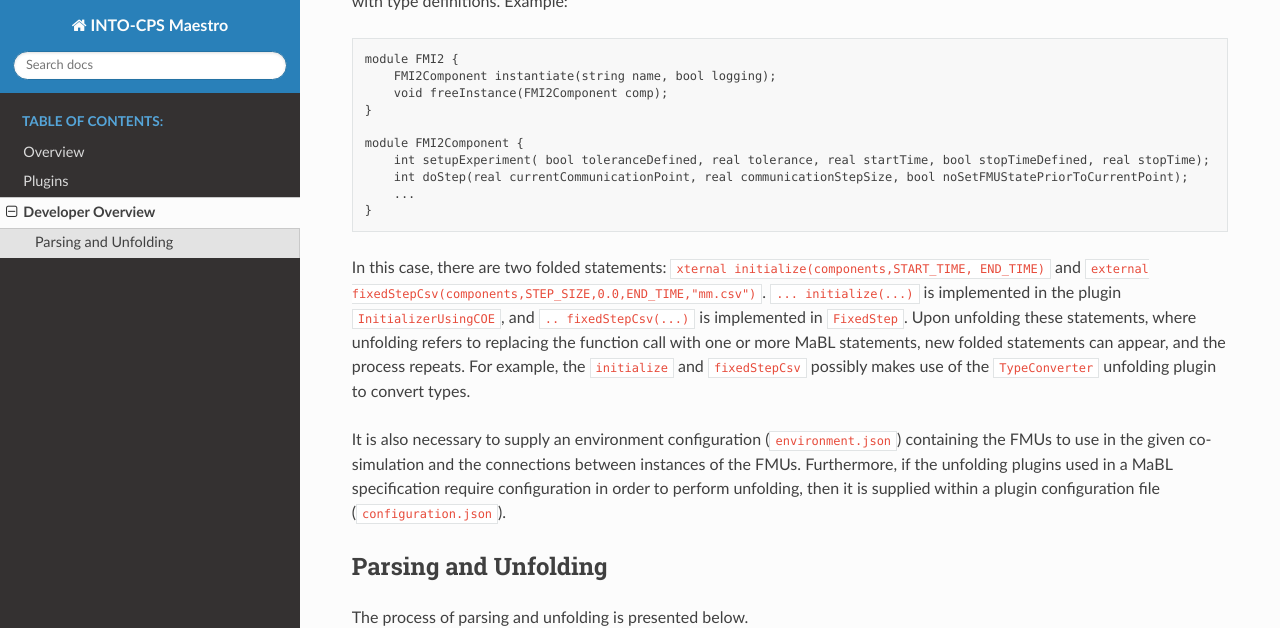
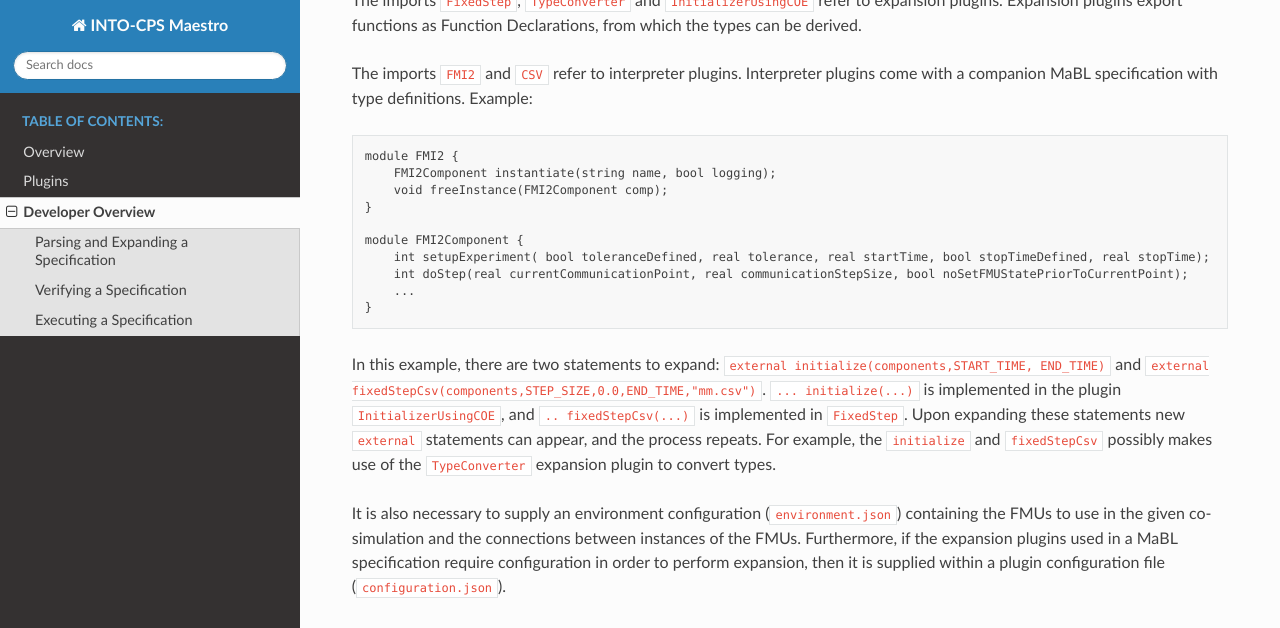
Before and after one commit to INTO-CPS-Association/maestro, a Sphinx documentation site: the page built from docs/developer-overview.rst, in a window 1280 px wide and 1400 px high, scrolled down 956 px. Shown: the top 628 px of the window. Built offline with Sphinx 7.4.7 and the Read the Docs theme 2.0.0, drawn with Linux system fonts in a browser that asks for light colours; some of the changed text lies outside the part shown.

Commit message:
Updated developer overview

```diff
--- a/docs/developer-overview.rst
+++ b/docs/developer-overview.rst
@@ -1,11 +1,14 @@
 Developer Overview
 ===================
 This page presents an extended overview of the Maestro 2 approach to co-simulation and the different components.
-The figures presented on this page does not match one-to-one with the implementation.
+The figures presented on this page is to outline the implementation and not does not correspond one-to-one.
+Furthermore, the figures mainly presents sunny-day scenarios.
 
 An initial MaBL specification is passed to Maestro.
-A MaBL specification can be folded in the sense that it relies on unfolding plugins to unfold statements until it has been fully unfolded.
-The example below shows a folded MaBL specification and will be explained below.
+A MaBL specification can be non-expanded in the sense that it relies on expansion plugins to expand statements until
+the specification has been fully expanded, in which case it should be executable. This is similar in nature to `macro expansion`.
+
+The example below shows a non-expanded MaBL specification, as it contains statements marked with :code:`external`, which means they have to be expanded.
 
 .. code-block:: none
 
@@ -38,10 +41,10 @@ The example below shows a folded MaBL specification and will be explained below.
         unload(SingleWatertank);
     }
 
-The imports :code:`FixedStep`, :code:`TypeConverter` and :code:`InitializerUsingCOE` refer to unfolding plugins.
-Unfolding plugins export functions as Function Declarations, from which the types can be derived.
+The imports :code:`FixedStep`, :code:`TypeConverter` and :code:`InitializerUsingCOE` refer to expansion plugins.
+Expansion plugins export functions as Function Declarations, from which the types can be derived.
 
-The imports :code:`FMI2` refer and :code:`CSV` refer to interpreter plugins.
+The imports :code:`FMI2` and :code:`CSV` refer to interpreter plugins.
 Interpreter plugins come with a companion MaBL specification with type definitions.
 Example:
 
@@ -58,17 +61,17 @@ Example:
         ...
     }
 
-In this case, there are two folded statements: :code:`xternal initialize(components,START_TIME, END_TIME)` and :code:`external fixedStepCsv(components,STEP_SIZE,0.0,END_TIME,"mm.csv")`.
+In this example, there are two statements to expand: :code:`external initialize(components,START_TIME, END_TIME)` and :code:`external fixedStepCsv(components,STEP_SIZE,0.0,END_TIME,"mm.csv")`.
 :code:`... initialize(...)` is implemented in the plugin :code:`InitializerUsingCOE`, and :code:`.. fixedStepCsv(...)` is implemented in :code:`FixedStep`.
-Upon unfolding these statements, where unfolding refers to replacing the function call with one or more MaBL statements, new folded statements can appear, and the process repeats.
-For example, the :code:`initialize` and :code:`fixedStepCsv` possibly makes use of the :code:`TypeConverter` unfolding plugin to convert types.
+Upon expanding these statements new :code:`external` statements can appear, and the process repeats.
+For example, the :code:`initialize` and :code:`fixedStepCsv` possibly makes use of the :code:`TypeConverter` expansion plugin to convert types.
 
 It is also necessary to supply an environment configuration (:code:`environment.json`) containing the FMUs to use in the given co-simulation and the connections between instances of the FMUs.
-Furthermore, if the unfolding plugins used in a MaBL specification require configuration in order to perform unfolding, then it is supplied within a plugin configuration file (:code:`configuration.json`).
+Furthermore, if the expansion plugins used in a MaBL specification require configuration in order to perform expansion, then it is supplied within a plugin configuration file (:code:`configuration.json`).
 
-Parsing and Unfolding
-----------------------
-The process of parsing and unfolding is presented below.
+Parsing and Expanding a Specification
+-------------------------------------
+The process of parsing and expanding is presented below.
 
 .. uml::
 
@@ -77,48 +80,78 @@ The process of parsing and unfolding is presented below.
 
     actor User #red
     participant Maestro
+    participant FMI2FrameworkEnvParser
     participant "MablSpecification\nGenerator" as MablSpecGen
 
     User -> Maestro: PerformCosimulation(environment.json, \nconfiguration.json, spec.mabl)
-    Maestro -> UnitRelationShip: parse(environment.json)
-    Maestro <-- UnitRelationShip: environment
+    Maestro -> FMI2FrameworkEnvParser: parse(environment.json)
+    Maestro <-- FMI2FrameworkEnvParser: environment
     Maestro -> MablSpecGen: parse(spec.mabl)
     MablSpecGen -> ANTLR4 : LexAndParse(spec.mabl)
     MablSpecGen <-- ANTLR4 : parsedNodes
     MablSpecGen -> ParseTree2AstConverter : visit(parsedNodes)
     MablSpecGen <-- ParseTree2AstConverter : AST
 
-Once the MaBL specification has been parsed into an AST it is time to perform the unfolding.
-The unfolding plugins are located via classes that implement the interface :code:`IMaestroUnfoldPlugin` and support a certain Framework (currently only FMI2 is supported) via an annotation :code:`@SimulationFramework(framework = Framework.FMI2)`.
-The plugins are then matched with the imports of the MaBL specification and the function calls are matched with functions exported by the plugins.
+Once the MaBL specification has been parsed into an AST it is time to perform the expansion.
+The expansion plugins are located via (1) classes that implement the interface :code:`IMaestroExpansionPlugin`,
+(2) support a certain Framework (currently only FMI2 is supported) via an annotation :code:`@SimulationFramework(framework = Framework.FMI2)`, and
+(3) are imported in the MaBL specification.
+The :code:`external` function calls are then matched with the functions exported by the expansion plugins located as described above.
 
 .. uml::
 
-    title Utilizing plugins to unfold statements
+    title Utilizing plugins to expand statements
     hide footbox
 
     actor User #red
     participant Maestro
     participant "MablSpecification\nGenerator" as MablSpecGen
 
-    MablSpecGen -> PluginFactory: GetPlugins(IMaestroUnfoldPlugin.class, framework)
-    MablSpecGen <-- PluginFactory: unfoldingPlugins
-    MablSpecGen -> TypeChecker: BuildExportedFunctionsMap(unfoldingPlugins.exportedFunctions)
-    MablSpecGen <-- TypeChecker: exportedFunctions
+    MablSpecGen -> PluginFactory: GetPlugins(IMaestroExpansionPlugin.class, framework, imports)
+    MablSpecGen <-- PluginFactory: expansionPlugins
+    MablSpecGen -> TypeChecker: BuildExportedFunctionsMap(expansionPlugins.exportedFunctions)
+    MablSpecGen <-- TypeChecker: exportedExpansionFunctions
         loop externalFunctions in AST.externalFunctionCalls
             loop externalFunc in externalFunctions
-                MablSpecGen -> MablSpecGen: unfoldingPlugin = getCorrespondingUnfoldingPlugin(exportedFunctions, externalFunc)
-                MablSpecGen -> unfoldingPlugin: requireConfig()
+                MablSpecGen -> MablSpecGen: expansionPlugin = getCorrespondingExpansionPlugin(exportedExpansionFunctions, externalFunc)
+                MablSpecGen -> expansionPlugin: requireConfig()
                 alt plugin requires configuration
-                    MablSpecGen <-- unfoldingPlugin: true
-                    MablSpecGen -> unfoldingPlugin: parseConfig(pluginSpecificPartOfConfiguration)
-                    MablSpecGen <-- unfoldingPlugin: parsedConfig
+                    MablSpecGen <-- expansionPlugin: true
+                    MablSpecGen -> expansionPlugin: parseConfig(pluginSpecificPartOfConfiguration)
+                    MablSpecGen <-- expansionPlugin: parsedConfig
                 else plugin does not require configuration
-                    MablSpecGen <-- unfoldingPlugin: false
+                    MablSpecGen <-- expansionPlugin: false
                 end
-                MablSpecGen -> unfoldingPlugin: unfold(function, arguments, parsedConfig || null)
-                MablSpecGen <-- unfoldingPlugin: unfoldedStatements
-                MablSpecGen -> MablSpecGen: AST = UpdateAST(Replace externalFunc with unfoldedStatements)
+                MablSpecGen -> expansionPlugin: expand(function, arguments, parsedConfig || null)
+                MablSpecGen <-- expansionPlugin: expandedStatements
+                MablSpecGen -> MablSpecGen: AST = UpdateAST(Replace externalFunc with expandedStatements)
             end
         end
+
+Verifying a Specification
+--------------------------
+The verification a specification consists of two concepts: Type checking and verification plugins.
+The diagram below continues from where the diagram above ended, where AST represents a fully-expanded AST.
+
+.. uml::
+
+    title Verifying a MaBL Specificatino
+    hide footbox
+
+    participant "MablSpecification\nGenerator" as MablSpecGen
+
     MablSpecGen -> TypeChecker: TypeCheck(AST)
+    MablSpecGen <-- TypeChecker: OK
+    MablSpecGen -> PluginFactory: GetPlugins(IMaestroVerifier, framework)
+    MablSpecGen <-- PluginFactory: verificationPlugins
+        loop verificationPlugin in verificationPlugins
+            MablSpecGen -> verificationPlugin: verify(AST)
+            MablSpecGen <-- verificationPlugin: OK
+        end
+    MablSpecGen -> MablSpecGen: verifiedSpecification = true
+
+
+Executing a Specification
+--------------------------
+The execution is carried out via interpretation of the AST and by utilising the interpretation plugins.
+TBD...
```
